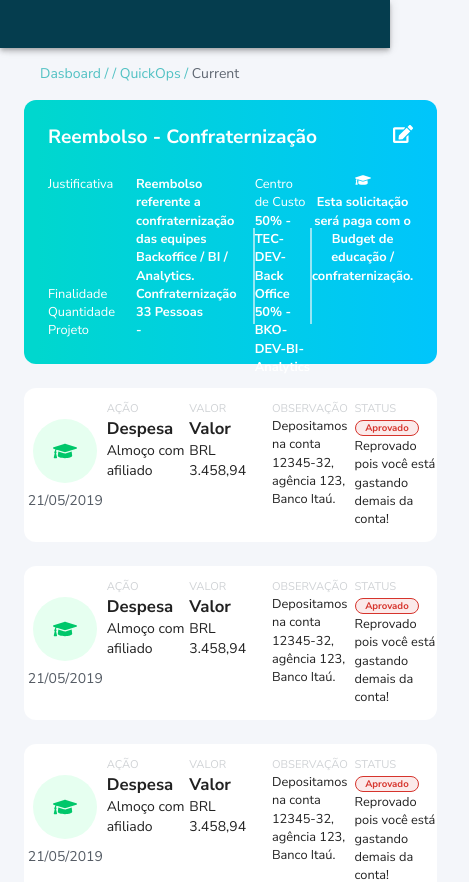
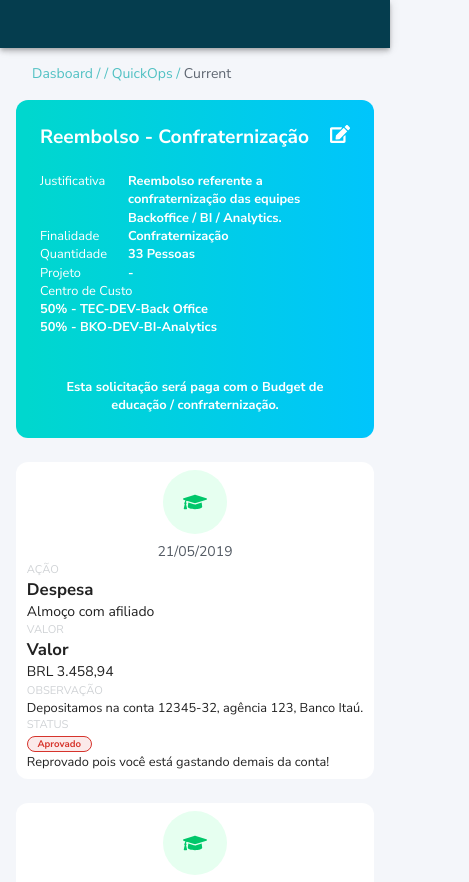
Before and after one commit to tresende/quick-ops, a React app: page / in a window 390 px wide. Shown: the top 882 px of the page, 469 px wide, since content can reach past the window. Built offline with nearby package versions, Linux system fonts and the light colour scheme; the HTML template or start-up script is replaced by a standard one.

Commit message:
respnsividades

```diff
--- a/src/components/RequestHeader/CostCenter.js
+++ b/src/components/RequestHeader/CostCenter.js
@@ -14,6 +14,12 @@ const useStyles = makeStyles((theme) => ({
     text: {
         fontWeight: 'bold',
     },
+    [theme.breakpoints.down('sm')]: {
+		root: {
+            border: 'none',
+			display: 'inherit',
+		},
+	},
 }));
 
 const Info = () => {
--- a/src/components/RequestHeader/Status.js
+++ b/src/components/RequestHeader/Status.js
@@ -12,13 +12,18 @@ const useStyles = makeStyles((theme) => ({
     text: {
         fontWeight: 'bold',
     },
+    [theme.breakpoints.down('sm')]: {
+		icon: {
+			display: 'none',
+		},
+	},
 }));
 
 const Status = () => {
     const classes = useStyles();
     return (
         <div className={classes.root}>
-            <div><FaGraduationCap size="16" /></div>
+            <div className={classes.icon}><FaGraduationCap size="16" /></div>
             <div className={classes.text}>Esta solicitação será paga com o Budget de educação / confraternização.</div>
         </div>
     );
--- a/src/components/RequestHeader/index.js
+++ b/src/components/RequestHeader/index.js
@@ -5,7 +5,7 @@ import Info from './Info';
 import CostCenter from './CostCenter';
 import Status from './Status';
 
-const useStyles = makeStyles(() => ({
+const useStyles = makeStyles((theme) => ({
     root: {
         width: '100%',
         padding: 24,
@@ -20,6 +20,11 @@ const useStyles = makeStyles(() => ({
         flexDirection: 'row',
         alignItems: 'baseline',
     },
+    [theme.breakpoints.down('sm')]: {
+		requestBody: {
+			display: 'inherit',
+		},
+	},
 }));
 
 const RequestHeader = () => {
--- a/src/components/RequestInfo/index.js
+++ b/src/components/RequestInfo/index.js
@@ -5,7 +5,7 @@ import Info from './Info';
 import Observation from './Observation';
 import Status from './Status';
 
-const useStyles = makeStyles(() => ({
+const useStyles = makeStyles((theme) => ({
     root: {
         width: '100%',
         minHeight: 154,
@@ -16,11 +16,19 @@ const useStyles = makeStyles(() => ({
         alignItems: 'center',
         justifyContent: 'space-evenly',
         textAlign: 'center',
+        [theme.breakpoints.down('sm')]: {
+            flexDirection: 'column',
+            padding: 8,
+        },
     },
     infos: {
         flex: 4,
         display: 'flex',
         alignItems: 'baseline',
+        [theme.breakpoints.down('sm')]: {
+            flexDirection: 'column',
+            flex: 1,
+        },
     },
 }));
 
--- a/src/components/Sidebar/index.js
+++ b/src/components/Sidebar/index.js
@@ -5,7 +5,7 @@ import Value from './Value';
 import Balance from './Balance';
 import Summary from './Summary';
 
-const useStyles = makeStyles(() => ({
+const useStyles = makeStyles((theme) => ({
     root: {
         width: '100%',
         backgroundColor: 'white',
@@ -13,6 +13,9 @@ const useStyles = makeStyles(() => ({
         alignItems: 'center',
         flexDirection: 'column',
         padding: 16,
+        [theme.breakpoints.down('sm')]: {
+			borderRadius: 12,
+        },
     },
 }));
 
--- a/src/layout/index.js
+++ b/src/layout/index.js
@@ -9,13 +9,19 @@ import Breadcrumb from '../components/Breadcrumb';
 import themeConfig from './themeConfig';
 import 'typeface-nunito-sans';
 
-const useStyles = makeStyles(() => ({
+const useStyles = makeStyles((theme) => ({
     root: {
         display: 'flex',
     },
     content: {
         flexGrow: 1,
         padding: '64px 0 0 24px',
+    },
+    [theme.breakpoints.down('sm')]: {
+        content: {
+            flexGrow: 1,
+            padding: '64px 16px',
+        },
     },
 }));
 
--- a/src/layout/themeConfig.js
+++ b/src/layout/themeConfig.js
@@ -4,6 +4,8 @@ const config = {
             display: 'flex',
             alignItems: 'center',
             justifyContent: 'center',
+        },
+        flexColumn: {
             flexDirection: 'column',
         },
     },
--- a/src/pages/Home/index.js
+++ b/src/pages/Home/index.js
@@ -4,7 +4,7 @@ import RequestHeader from '../../components/RequestHeader';
 import RequestInfo from '../../components/RequestInfo';
 import Sidebar from '../../components/Sidebar';
 
-const useStyles = makeStyles(() => ({
+const useStyles = makeStyles((theme) => ({
 	root: {
 		flexGrow: 1,
 	},
@@ -14,6 +14,18 @@ const useStyles = makeStyles(() => ({
 	content: {
 		paddingTop: 16,
 		paddingRight: 32,
+	},
+	[theme.breakpoints.down('sm')]: {
+		root: {
+			borderRadius: 12,
+		},
+		content: {
+			paddingRight: 0,
+		},
+		sideBar: {
+			marginTop: 24,
+			borderRadius: 12,
+		},
 	},
 }));
 
```
